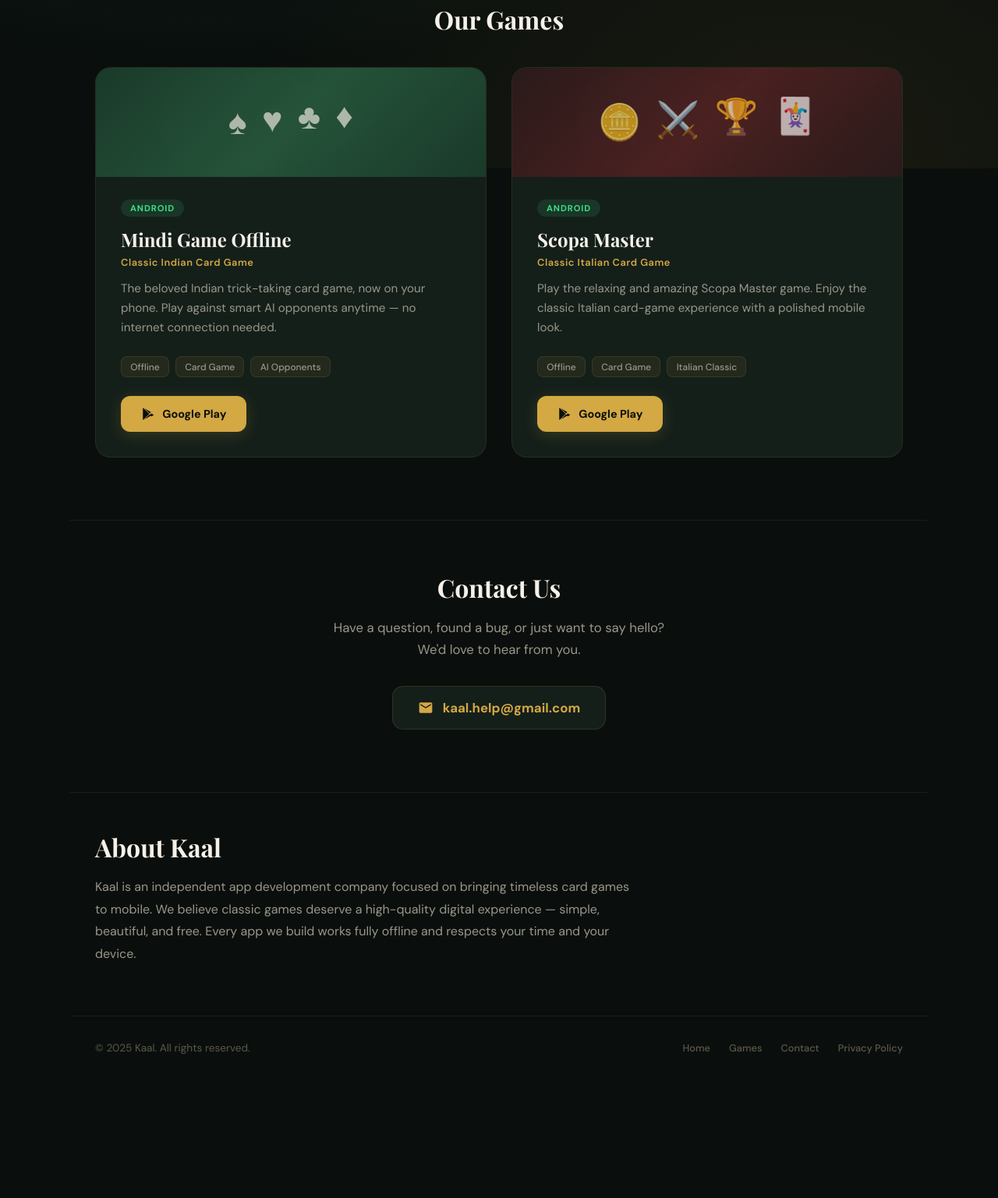
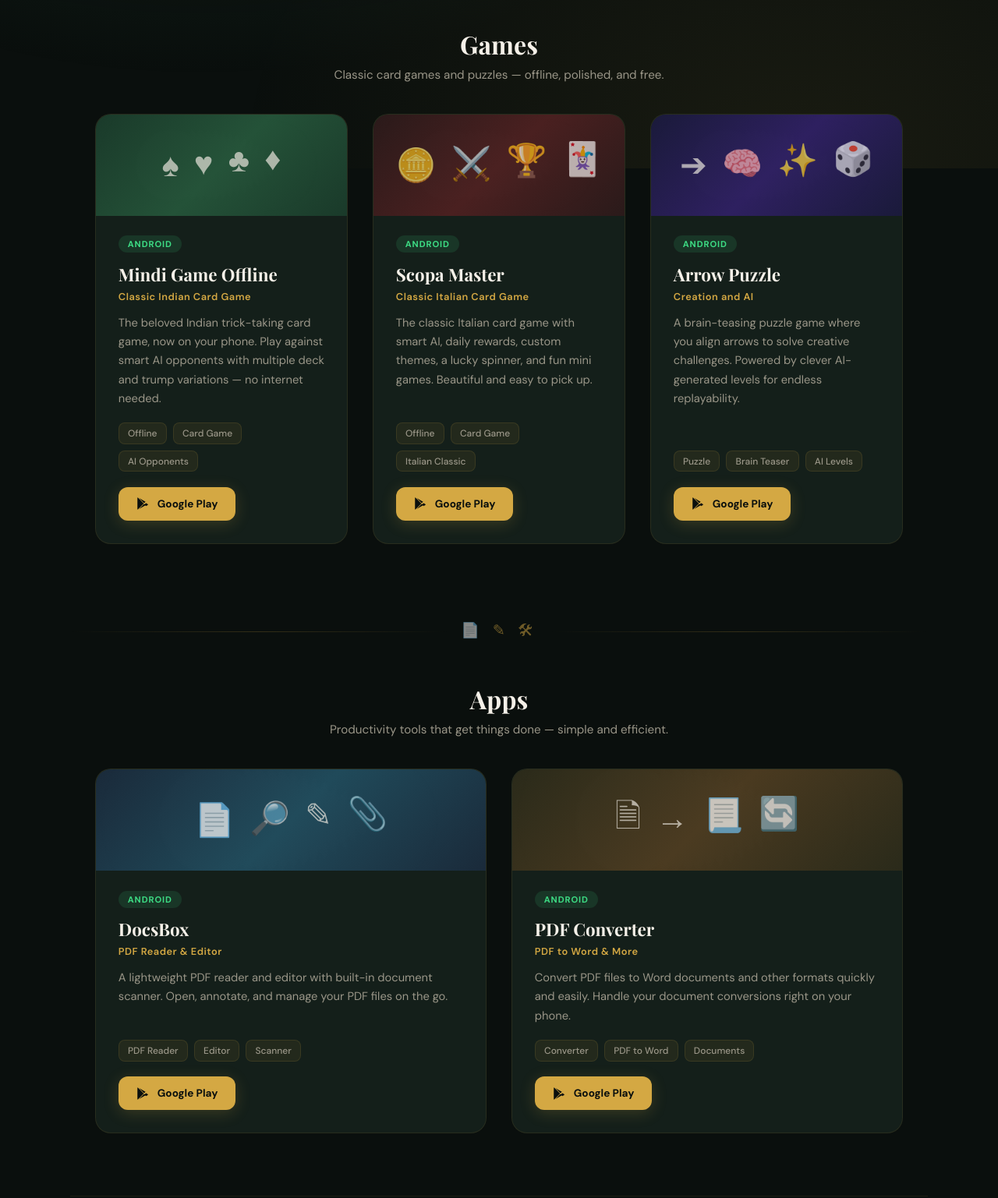
Before and after one commit to dharmik6kathrotiya/app, a plain HTML site: page index.html in a window 1280 px wide. Shown: the part 584-2121 px from the top of the page at 78% size. Before the commit the page ends 1969 px from the top, so only its background shows below. Drawn offline with nearby package versions, Linux system fonts and the light colour scheme.

Commit message:
Update index.html
new apps

```diff
--- a/index.html
+++ b/index.html
@@ -4,7 +4,7 @@
     <meta charset="UTF-8">
     <meta name="viewport" content="width=device-width, initial-scale=1.0">
     <title>Kaal — Mobile Games & Apps</title>
-    <meta name="description" content="Kaal builds classic card games for mobile. Play Mindi, Scopa, and more — offline, beautiful, and free.">
+    <meta name="description" content="Kaal builds card games, puzzle games, and productivity apps for Android. Play Mindi, Scopa, Arrow Puzzle, and more — offline, beautiful, and free.">
     <link rel="preconnect" href="https://fonts.googleapis.com">
     <link href="https://fonts.googleapis.com/css2?family=Playfair+Display:wght@700;900&family=DM+Sans:wght@400;500;600;700&display=swap" rel="stylesheet">
     <style>
@@ -207,12 +207,19 @@
             font-size: 2rem;
             color: var(--card-white);
             text-align: center;
+            margin-bottom: 0.5rem;
+        }
+
+        .section-sub {
+            text-align: center;
+            color: var(--text-muted);
+            font-size: 0.95rem;
             margin-bottom: 2.5rem;
         }
 
         .apps-grid {
             display: grid;
-            grid-template-columns: repeat(auto-fit, minmax(340px, 1fr));
+            grid-template-columns: repeat(auto-fit, minmax(320px, 1fr));
             gap: 2rem;
         }
 
@@ -234,7 +241,7 @@
         }
 
         .app-card-visual {
-            height: 140px;
+            height: 130px;
             display: flex;
             align-items: center;
             justify-content: center;
@@ -261,12 +268,20 @@
             background: linear-gradient(135deg, #2a1a1a 0%, #4a2020 50%, #2a1a1a 100%);
         }
 
-        .app-card[data-theme="default"] .app-card-visual {
-            background: linear-gradient(135deg, #1a1a2e 0%, #2a2a4a 50%, #1a1a2e 100%);
+        .app-card[data-theme="arrow"] .app-card-visual {
+            background: linear-gradient(135deg, #1a1a3a 0%, #2e2060 50%, #1a1a3a 100%);
+        }
+
+        .app-card[data-theme="docsbox"] .app-card-visual {
+            background: linear-gradient(135deg, #1a2a3a 0%, #204a5a 50%, #1a2a3a 100%);
+        }
+
+        .app-card[data-theme="pdfconv"] .app-card-visual {
+            background: linear-gradient(135deg, #2a2a1a 0%, #4a3a20 50%, #2a2a1a 100%);
         }
 
         .floating-suit {
-            font-size: 2.8rem;
+            font-size: 2.6rem;
             opacity: 0.7;
             position: relative;
             z-index: 1;
@@ -284,7 +299,7 @@
         }
 
         .app-card-body {
-            padding: 1.8rem 2rem 2rem;
+            padding: 1.6rem 1.8rem 1.8rem;
             flex: 1;
             display: flex;
             flex-direction: column;
@@ -306,7 +321,7 @@
 
         .app-card-body h3 {
             font-family: 'Playfair Display', serif;
-            font-size: 1.5rem;
+            font-size: 1.4rem;
             font-weight: 700;
             color: var(--card-white);
             margin-bottom: 0.3rem;
@@ -322,9 +337,9 @@
 
         .app-card-body p {
             color: var(--text-muted);
-            font-size: 0.95rem;
+            font-size: 0.92rem;
             line-height: 1.65;
-            margin-bottom: 1.5rem;
+            margin-bottom: 1.2rem;
             flex: 1;
         }
 
@@ -332,7 +347,7 @@
             display: flex;
             flex-wrap: wrap;
             gap: 0.5rem;
-            margin-bottom: 1.5rem;
+            margin-bottom: 1.2rem;
         }
 
         .app-tag {
@@ -351,11 +366,11 @@
             gap: 0.6rem;
             background: var(--accent-gold);
             color: var(--bg-deep);
-            padding: 0.85rem 1.6rem;
+            padding: 0.8rem 1.4rem;
             border-radius: 12px;
             text-decoration: none;
             font-weight: 700;
-            font-size: 0.9rem;
+            font-size: 0.85rem;
             transition: all 0.3s ease;
             box-shadow: 0 4px 20px rgba(212, 168, 67, 0.2);
             width: fit-content;
@@ -480,8 +495,11 @@
         }
 
         .hero { animation: fadeUp 0.7s ease forwards; }
-        .app-card:nth-child(1) { animation: fadeUp 0.6s 0.3s ease both; }
-        .app-card:nth-child(2) { animation: fadeUp 0.6s 0.45s ease both; }
+        .app-card:nth-child(1) { animation: fadeUp 0.6s 0.2s ease both; }
+        .app-card:nth-child(2) { animation: fadeUp 0.6s 0.35s ease both; }
+        .app-card:nth-child(3) { animation: fadeUp 0.6s 0.5s ease both; }
+        .app-card:nth-child(4) { animation: fadeUp 0.6s 0.65s ease both; }
+        .app-card:nth-child(5) { animation: fadeUp 0.6s 0.8s ease both; }
 
         /* ===== RESPONSIVE ===== */
         @media (max-width: 768px) {
@@ -524,6 +542,7 @@
             <ul class="nav-links" id="navLinks">
                 <li><a href="#home" class="active">Home</a></li>
                 <li><a href="#games">Games</a></li>
+                <li><a href="#apps">Apps</a></li>
                 <li><a href="#contact">Contact Us</a></li>
                 <li><a href="https://sites.google.com/view/cardgamemindikaal/home" target="_blank">Privacy Policy</a></li>
             </ul>
@@ -537,11 +556,11 @@
 
     <!-- Hero -->
     <section class="hero" id="home">
-        <h1>Classic Card Games,<br><span>Made for Mobile.</span></h1>
-        <p>Kaal brings timeless card games to your phone — beautifully designed, fully offline, and free to play.</p>
+        <h1>Games & Apps,<br><span>Crafted for Mobile.</span></h1>
+        <p>Kaal brings classic card games, brain-teasing puzzles, and smart productivity tools to your Android device — beautifully designed and free to use.</p>
         <a href="#games" class="hero-cta">
             <svg viewBox="0 0 16 16"><path d="M8 1a.5.5 0 0 1 .5.5v11.793l3.146-3.147a.5.5 0 0 1 .708.708l-4 4a.5.5 0 0 1-.708 0l-4-4a.5.5 0 0 1 .708-.708L7.5 13.293V1.5A.5.5 0 0 1 8 1z"/></svg>
-            View Our Games
+            Explore All
         </a>
     </section>
 
@@ -549,19 +568,11 @@
 
     <!-- Games Section -->
     <section class="apps-section" id="games">
-        <h2 class="section-label">Our Games</h2>
+        <h2 class="section-label">Games</h2>
+        <p class="section-sub">Classic card games and puzzles — offline, polished, and free.</p>
         <div class="apps-grid">
 
-            <!--
-            =====================================================
-              TO ADD A NEW APP:
-              1. Copy everything between APP CARD START and END
-              2. Change data-theme (or use "default")
-              3. Update suits, title, origin, description, tags, link
-            =====================================================
-            -->
-
-            <!-- APP CARD START — Mindi -->
+            <!-- APP CARD — Mindi -->
             <div class="app-card" data-theme="mindi">
                 <div class="app-card-visual">
                     <span class="floating-suit">&#9824;</span>
@@ -573,7 +584,7 @@
                     <span class="app-card-badge">Android</span>
                     <h3>Mindi Game Offline</h3>
                     <div class="app-card-origin">Classic Indian Card Game</div>
-                    <p>The beloved Indian trick-taking card game, now on your phone. Play against smart AI opponents anytime — no internet connection needed.</p>
+                    <p>The beloved Indian trick-taking card game, now on your phone. Play against smart AI opponents with multiple deck and trump variations — no internet needed.</p>
                     <div class="app-tags">
                         <span class="app-tag">Offline</span>
                         <span class="app-tag">Card Game</span>
@@ -585,9 +596,8 @@
                     </a>
                 </div>
             </div>
-            <!-- APP CARD END — Mindi -->
 
-            <!-- APP CARD START — Scopa -->
+            <!-- APP CARD — Scopa -->
             <div class="app-card" data-theme="scopa">
                 <div class="app-card-visual">
                     <span class="floating-suit">&#129689;</span>
@@ -599,7 +609,7 @@
                     <span class="app-card-badge">Android</span>
                     <h3>Scopa Master</h3>
                     <div class="app-card-origin">Classic Italian Card Game</div>
-                    <p>Play the relaxing and amazing Scopa Master game. Enjoy the classic Italian card-game experience with a polished mobile look.</p>
+                    <p>The classic Italian card game with smart AI, daily rewards, custom themes, a lucky spinner, and fun mini games. Beautiful and easy to pick up.</p>
                     <div class="app-tags">
                         <span class="app-tag">Offline</span>
                         <span class="app-tag">Card Game</span>
@@ -611,7 +621,92 @@
                     </a>
                 </div>
             </div>
-            <!-- APP CARD END — Scopa -->
+
+            <!-- APP CARD — Arrow Puzzle -->
+            <div class="app-card" data-theme="arrow">
+                <div class="app-card-visual">
+                    <span class="floating-suit">&#10132;</span>
+                    <span class="floating-suit">&#129504;</span>
+                    <span class="floating-suit">&#10024;</span>
+                    <span class="floating-suit">&#127922;</span>
+                </div>
+                <div class="app-card-body">
+                    <span class="app-card-badge">Android</span>
+                    <h3>Arrow Puzzle</h3>
+                    <div class="app-card-origin">Creation and AI</div>
+                    <p>A brain-teasing puzzle game where you align arrows to solve creative challenges. Powered by clever AI-generated levels for endless replayability.</p>
+                    <div class="app-tags">
+                        <span class="app-tag">Puzzle</span>
+                        <span class="app-tag">Brain Teaser</span>
+                        <span class="app-tag">AI Levels</span>
+                    </div>
+                    <a href="https://play.google.com/store/apps/details?id=com.kaal.arrowgame" target="_blank" class="play-btn">
+                        <svg viewBox="0 0 24 24" fill="currentColor"><path d="M3.609 1.814L13.792 12 3.61 22.186a.996.996 0 0 1-.61-.92V2.734a1 1 0 0 1 .609-.92zm10.89 10.893l2.302 2.302-10.937 6.333 8.635-8.635zm3.199-1.4l2.834 1.639a1 1 0 0 1 0 1.726l-2.834 1.64-2.635-2.637 2.635-2.369zM5.864 2.658L16.8 8.99l-2.302 2.302-8.634-8.634z"/></svg>
+                        Google Play
+                    </a>
+                </div>
+            </div>
+
+        </div>
+    </section>
+
+    <div class="divider"><span class="divider-icon">&#128196; &#9998; &#128736;</span></div>
+
+    <!-- Apps Section -->
+    <section class="apps-section" id="apps">
+        <h2 class="section-label">Apps</h2>
+        <p class="section-sub">Productivity tools that get things done — simple and efficient.</p>
+        <div class="apps-grid">
+
+            <!-- APP CARD — DocsBox -->
+            <div class="app-card" data-theme="docsbox">
+                <div class="app-card-visual">
+                    <span class="floating-suit">&#128196;</span>
+                    <span class="floating-suit">&#128270;</span>
+                    <span class="floating-suit">&#9998;</span>
+                    <span class="floating-suit">&#128206;</span>
+                </div>
+                <div class="app-card-body">
+                    <span class="app-card-badge">Android</span>
+                    <h3>DocsBox</h3>
+                    <div class="app-card-origin">PDF Reader & Editor</div>
+                    <p>A lightweight PDF reader and editor with built-in document scanner. Open, annotate, and manage your PDF files on the go.</p>
+                    <div class="app-tags">
+                        <span class="app-tag">PDF Reader</span>
+                        <span class="app-tag">Editor</span>
+                        <span class="app-tag">Scanner</span>
+                    </div>
+                    <a href="https://play.google.com/store/apps/details?id=com.kaal.docsbox" target="_blank" class="play-btn">
+                        <svg viewBox="0 0 24 24" fill="currentColor"><path d="M3.609 1.814L13.792 12 3.61 22.186a.996.996 0 0 1-.61-.92V2.734a1 1 0 0 1 .609-.92zm10.89 10.893l2.302 2.302-10.937 6.333 8.635-8.635zm3.199-1.4l2.834 1.639a1 1 0 0 1 0 1.726l-2.834 1.64-2.635-2.637 2.635-2.369zM5.864 2.658L16.8 8.99l-2.302 2.302-8.634-8.634z"/></svg>
+                        Google Play
+                    </a>
+                </div>
+            </div>
+
+            <!-- APP CARD — PDF Converter -->
+            <div class="app-card" data-theme="pdfconv">
+                <div class="app-card-visual">
+                    <span class="floating-suit">&#128462;</span>
+                    <span class="floating-suit">&#8594;</span>
+                    <span class="floating-suit">&#128195;</span>
+                    <span class="floating-suit">&#128260;</span>
+                </div>
+                <div class="app-card-body">
+                    <span class="app-card-badge">Android</span>
+                    <h3>PDF Converter</h3>
+                    <div class="app-card-origin">PDF to Word & More</div>
+                    <p>Convert PDF files to Word documents and other formats quickly and easily. Handle your document conversions right on your phone.</p>
+                    <div class="app-tags">
+                        <span class="app-tag">Converter</span>
+                        <span class="app-tag">PDF to Word</span>
+                        <span class="app-tag">Documents</span>
+                    </div>
+                    <a href="https://play.google.com/store/apps/details?id=pdf.kaal" target="_blank" class="play-btn">
+                        <svg viewBox="0 0 24 24" fill="currentColor"><path d="M3.609 1.814L13.792 12 3.61 22.186a.996.996 0 0 1-.61-.92V2.734a1 1 0 0 1 .609-.92zm10.89 10.893l2.302 2.302-10.937 6.333 8.635-8.635zm3.199-1.4l2.834 1.639a1 1 0 0 1 0 1.726l-2.834 1.64-2.635-2.637 2.635-2.369zM5.864 2.658L16.8 8.99l-2.302 2.302-8.634-8.634z"/></svg>
+                        Google Play
+                    </a>
+                </div>
+            </div>
 
         </div>
     </section>
@@ -630,18 +725,19 @@
     <section class="about">
         <h2>About Kaal</h2>
         <p>
-            Kaal is an independent app development company focused on bringing timeless card games
-            to mobile. We believe classic games deserve a high-quality digital experience — simple,
-            beautiful, and free. Every app we build works fully offline and respects your time and your device.
+            Kaal is an independent Android developer focused on classic card games, engaging puzzles,
+            and useful productivity tools. We believe great apps should be simple, well-crafted, and
+            respectful of your time and device. Every game works fully offline, and every app is free to use.
         </p>
     </section>
 
     <!-- Footer -->
     <footer>
-        <div class="footer-left">&copy; 2025 Kaal. All rights reserved.</div>
+        <div class="footer-left">&copy; 2026 Kaal Apps & Games. All rights reserved.</div>
         <div class="footer-links">
             <a href="#home">Home</a>
             <a href="#games">Games</a>
+            <a href="#apps">Apps</a>
             <a href="#contact">Contact</a>
             <a href="https://sites.google.com/view/cardgamemindikaal/home" target="_blank">Privacy Policy</a>
         </div>
@@ -651,8 +747,8 @@
 
 <script>
     // Mobile menu toggle
-    const toggle = document.getElementById('navToggle');
-    const links = document.getElementById('navLinks');
+    var toggle = document.getElementById('navToggle');
+    var links = document.getElementById('navLinks');
     toggle.addEventListener('click', function() { links.classList.toggle('open'); });
 
     // Close menu on link click (mobile)
```
